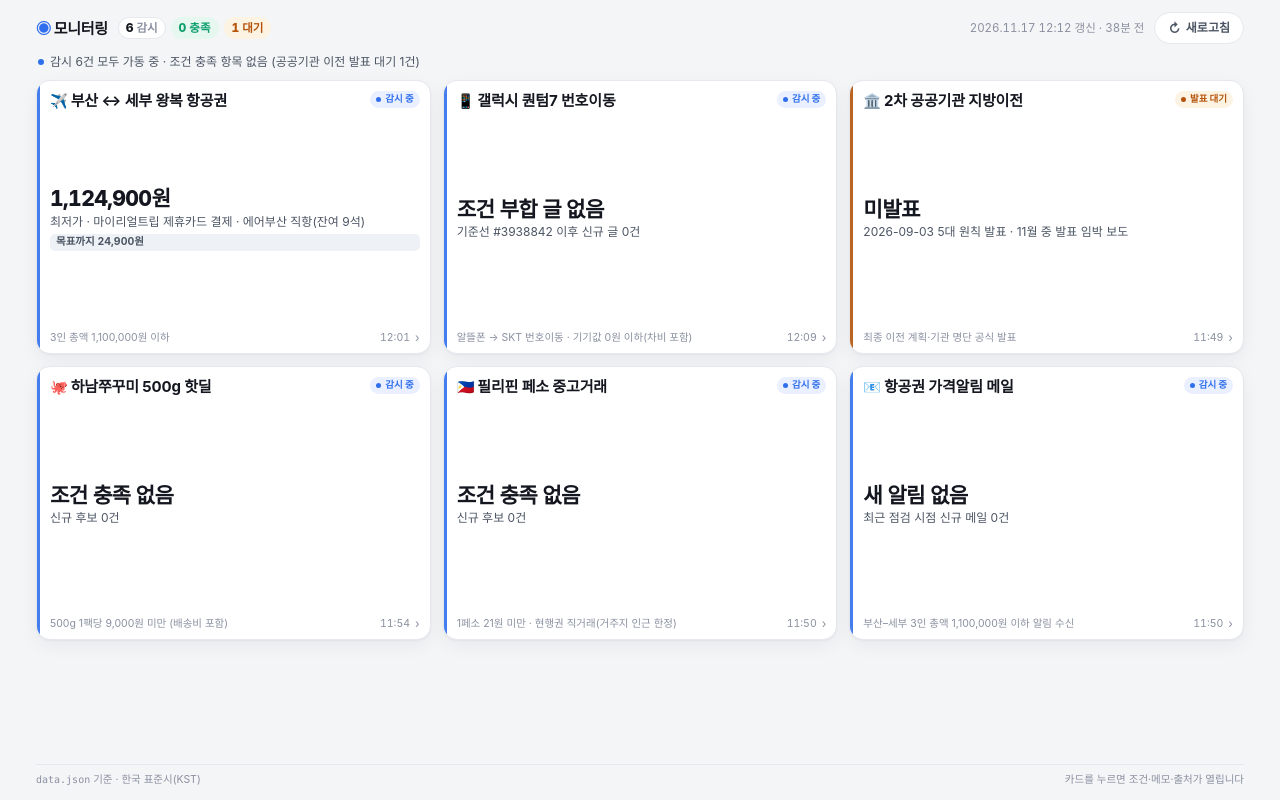
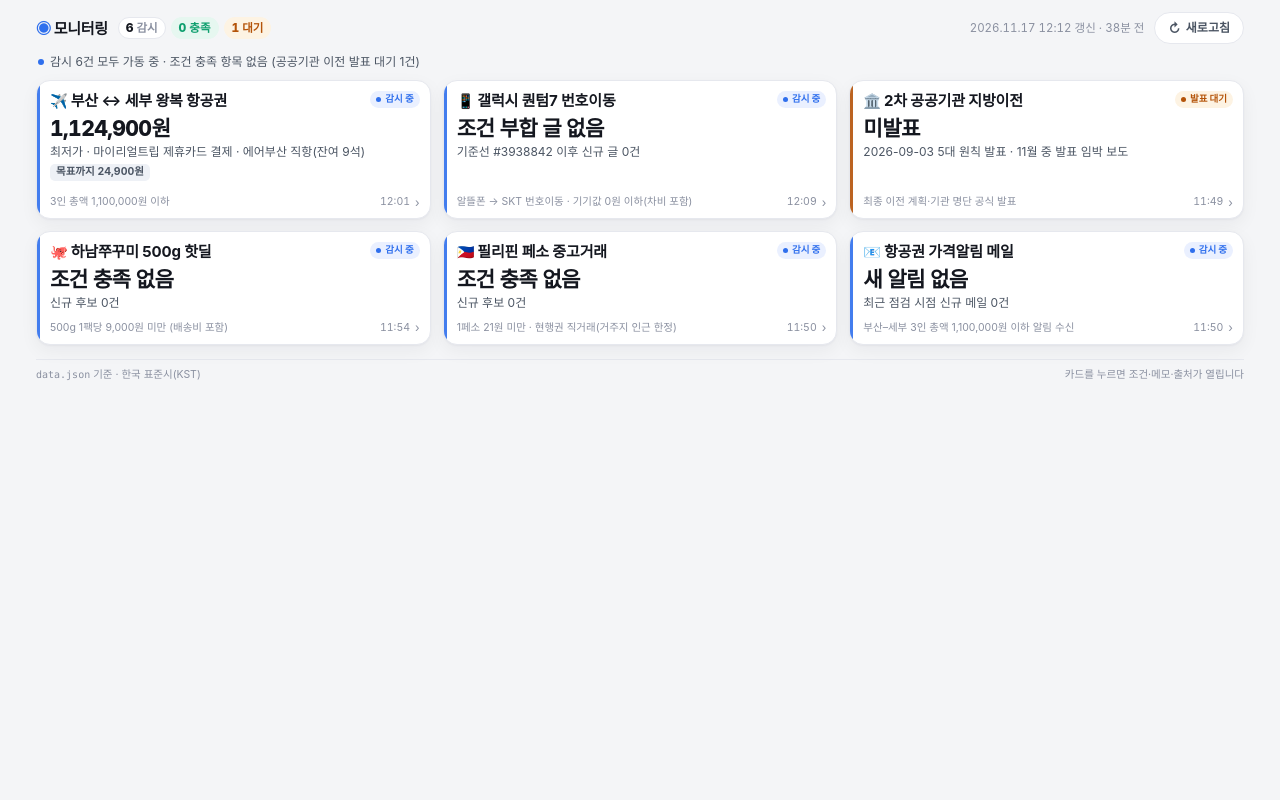
Before and after one commit to dino790/dino790.github.io, a plain HTML site: page index.html in a window 1280 px wide. Drawn offline with Linux system fonts and the light colour scheme.

Commit message:
Content-sized cards, badge above title on narrow screens, no page scroll lock

```diff
--- a/index.html
+++ b/index.html
@@ -51,8 +51,9 @@
   html { height: 100%; -webkit-text-size-adjust: 100%; }
   body {
     margin: 0;
-    height: 100%;
-    overflow: hidden;               /* 6카드가 항상 한 화면에 들어오도록 문서 스크롤 제거 */
+    min-height: 100%;
+    overflow-x: hidden;             /* 가로 스크롤 없음 */
+    overflow-y: auto;               /* 예외적으로 짧은 화면에서는 잘리지 않고 스크롤 */
     background: var(--bg);
     color: var(--text);
     font-family: "Pretendard", -apple-system, BlinkMacSystemFont, "Apple SD Gothic Neo",
@@ -63,15 +64,13 @@
   }
 
   .wrap {
-    height: 100dvh;
-    max-height: 100dvh;
+    min-height: 100dvh;
     max-width: 1240px;
     margin: 0 auto;
     padding: calc(8px + env(safe-area-inset-top)) calc(10px + env(safe-area-inset-right)) calc(8px + env(safe-area-inset-bottom)) calc(10px + env(safe-area-inset-left));
     display: flex;
     flex-direction: column;
     gap: 8px;
-    overflow: hidden;
   }
 
   /* ── 상단 슬림 바 ───────────────────────── */
@@ -168,19 +167,17 @@
 
   /* ── 카드 그리드 (한 화면 6개) ─────────────── */
   .grid {
-    flex: 1 1 auto;
-    min-height: 0;
+    flex: 0 0 auto;
     display: grid;
     grid-template-columns: repeat(2, minmax(0, 1fr));
-    grid-template-rows: repeat(3, minmax(0, 1fr));
+    grid-auto-rows: auto;
+    align-content: start;
     gap: 8px;
   }
   @media (min-width: 760px) {
     .grid {
       grid-template-columns: repeat(3, minmax(0, 1fr));
-      grid-template-rows: repeat(2, minmax(0, 1fr));
       gap: 12px;
-      max-height: 560px;
     }
     .wrap { gap: 10px; padding: calc(12px + env(safe-area-inset-top)) calc(16px + env(safe-area-inset-right)) calc(12px + env(safe-area-inset-bottom)) calc(16px + env(safe-area-inset-left)); }
     .bar { grid-template-columns: auto 1fr auto; gap: 10px; }
@@ -190,12 +187,12 @@
     .headline { font-size: 12px; }
   }
   @media (min-width: 760px) and (min-height: 1080px) {
-    .grid { max-height: 640px; }
+    .grid { row-gap: 16px; }
   }
 
   .foot {
     flex: none;
-    margin-top: auto;
+    margin-top: 4px;
     display: flex;
     align-items: center;
     justify-content: space-between;
@@ -245,6 +242,12 @@
   .card:active { transform: scale(.994); }
 
   .card-top { flex: none; display: flex; align-items: flex-start; justify-content: space-between; gap: 5px; }
+  /* 좁은 화면: 배지를 제목 위로 올려 제목이 잘리지 않게 */
+  @media (max-width: 479px) {
+    .card-top { flex-direction: column; align-items: flex-start; gap: 4px; }
+    .card-top .badge { order: -1; }
+    .title { width: 100%; }
+  }
   .title {
     margin: 0;
     min-width: 0;
@@ -278,7 +281,7 @@
   .card[data-status="waiting"] .badge { background: var(--wait-soft); color: var(--wait); }
   .card[data-status="idle"] .badge { background: var(--idle-soft); color: var(--idle); }
 
-  .card-mid { flex: 1 1 auto; min-height: 0; min-width: 0; display: flex; flex-direction: column; justify-content: center; }
+  .card-mid { flex: 0 1 auto; min-height: 0; min-width: 0; }
   .value {
     margin: 0;
     font-size: clamp(15px, 1.9vh + 6px, 24px);
```
